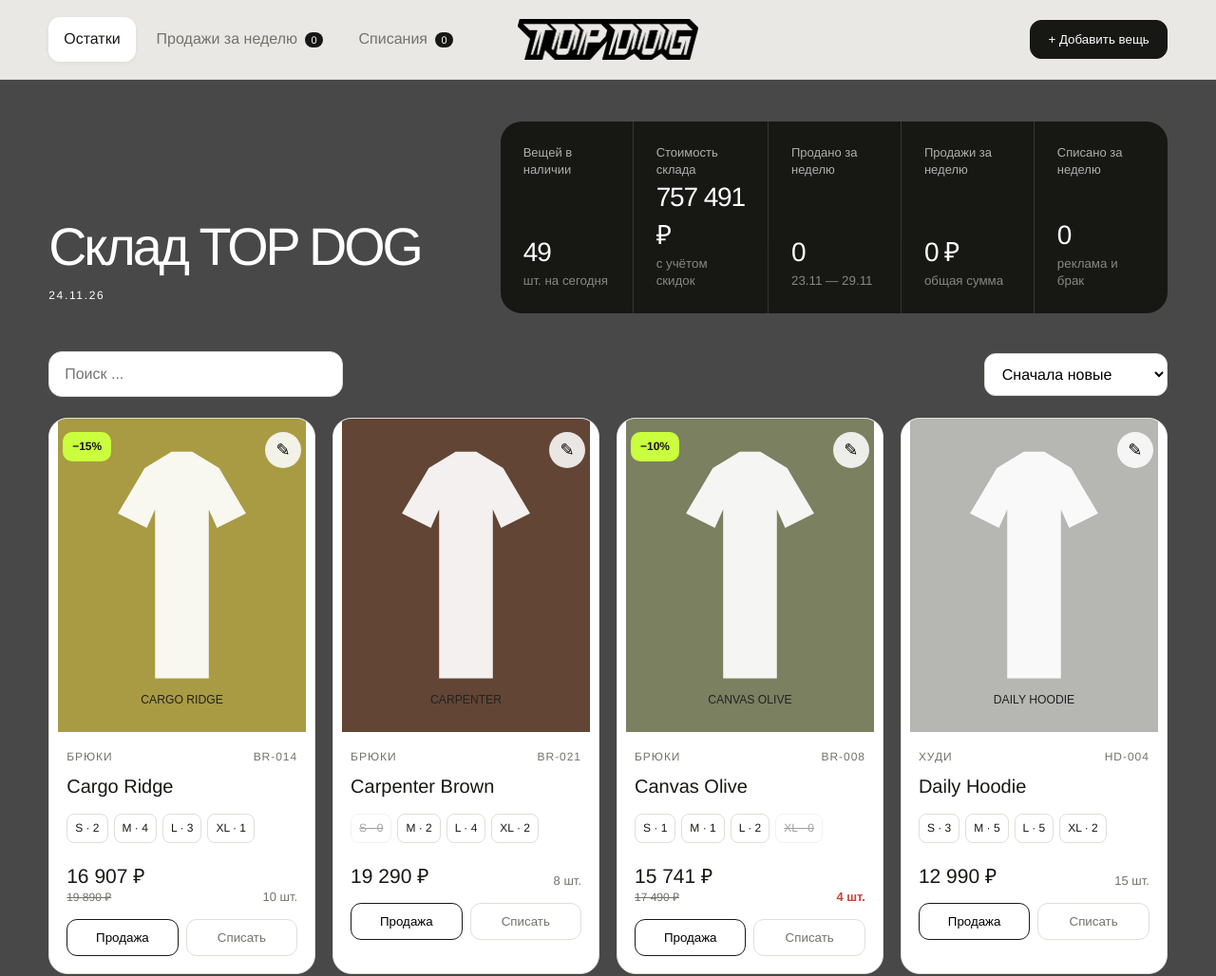
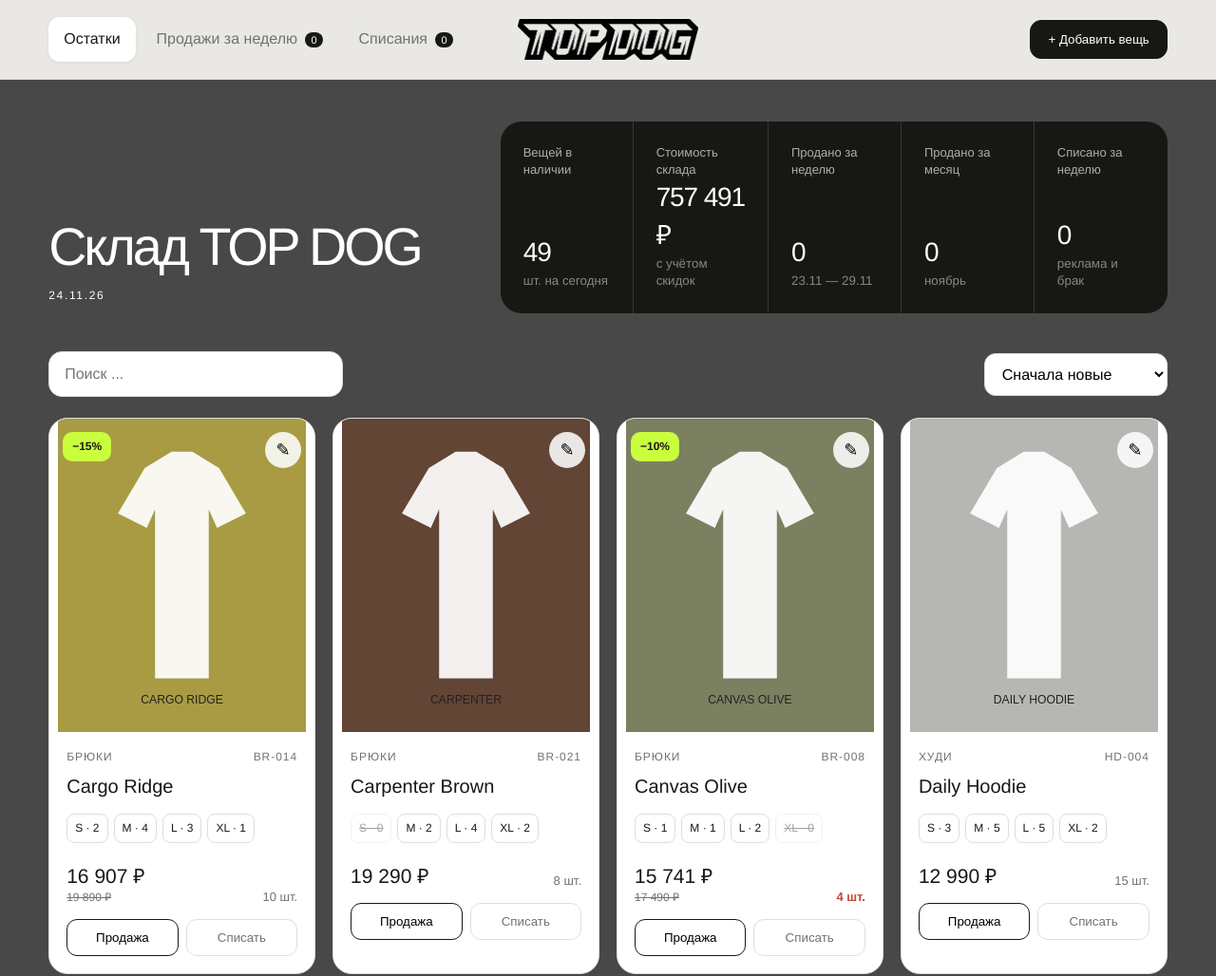
Before and after one commit to rfilonov3-dot/online-sklad, a plain HTML site: page index.html in a window 1280 px wide. Shown: the top 1028 px of the page at 95% size. Drawn offline with Linux system fonts and the light colour scheme.

Commit message:
Заменить сумму недели на продажи за месяц

```diff
--- a/app.js
+++ b/app.js
@@ -16,6 +16,7 @@ const qty=i=>Object.values(i.sizes).reduce((a,b)=>a+Number(b),0);
 const finalPrice=i=>i.price*(1-(i.discount||0)/100);
 function weekStart(d=new Date()){const x=new Date(d);x.setHours(0,0,0,0);x.setDate(x.getDate()-((x.getDay()+6)%7));return x}
 function weeklySales(){const start=weekStart();return state.sales.filter(s=>new Date(s.date)>=start)}
+function monthlySales(d=new Date()){const start=new Date(d.getFullYear(),d.getMonth(),1);return state.sales.filter(s=>new Date(s.date)>=start)}
 function weeklyWriteoffs(){const start=weekStart();return state.writeoffs.filter(s=>new Date(s.date)>=start)}
 function render(){
  const now=new Date(), ws=weekStart(now), we=new Date(ws);we.setDate(we.getDate()+6);
@@ -24,7 +25,7 @@ function render(){
  document.querySelector('#salesPeriod').textContent=`С ${ws.toLocaleDateString('ru-RU',{day:'numeric',month:'long'})} по ${we.toLocaleDateString('ru-RU',{day:'numeric',month:'long'})}`;
  const units=state.items.reduce((a,i)=>a+qty(i),0), sales=weeklySales();
  document.querySelector('#totalUnits').textContent=units;document.querySelector('#totalValue').textContent=money(state.items.reduce((a,i)=>a+qty(i)*finalPrice(i),0));
- document.querySelector('#weeklySold').textContent=sales.reduce((a,s)=>a+s.qty,0);document.querySelector('#weeklyRevenue').textContent=money(sales.reduce((a,s)=>a+s.price*s.qty,0));document.querySelector('#weeklyWrittenOff').textContent=weeklyWriteoffs().reduce((a,s)=>a+s.qty,0);document.querySelector('#salesBadge').textContent=sales.length;document.querySelector('#writeoffsBadge').textContent=state.writeoffs.length;
+ document.querySelector('#weeklySold').textContent=sales.reduce((a,s)=>a+s.qty,0);document.querySelector('#monthlySold').textContent=monthlySales(now).reduce((a,s)=>a+s.qty,0);document.querySelector('#monthLabel').textContent=now.toLocaleDateString('ru-RU',{month:'long'});document.querySelector('#weeklyWrittenOff').textContent=weeklyWriteoffs().reduce((a,s)=>a+s.qty,0);document.querySelector('#salesBadge').textContent=sales.length;document.querySelector('#writeoffsBadge').textContent=state.writeoffs.length;
  renderFilters();renderCards();renderSales();renderWriteoffs();
 }
 function renderFilters(){const cats=['Все',...new Set(state.items.map(i=>i.category))];document.querySelector('#filters').innerHTML=cats.map(c=>`<button class="filter ${c===filter?'active':''}" data-filter="${c}">${c}</button>`).join('')}
--- a/index.html
+++ b/index.html
@@ -31,7 +31,7 @@
         <article><span>Вещей в наличии</span><strong id="totalUnits">0</strong><small>шт. на сегодня</small></article>
         <article><span>Стоимость склада</span><strong id="totalValue">0 ₽</strong><small>с учётом скидок</small></article>
         <article><span>Продано за неделю</span><strong id="weeklySold">0</strong><small id="weekRange">шт.</small></article>
-        <article><span>Продажи за неделю</span><strong id="weeklyRevenue">0 ₽</strong><small>общая сумма</small></article>
+        <article><span>Продано за месяц</span><strong id="monthlySold">0</strong><small id="monthLabel">шт. за месяц</small></article>
         <article><span>Списано за неделю</span><strong id="weeklyWrittenOff">0</strong><small>реклама и брак</small></article>
       </div>
     </section>
```
